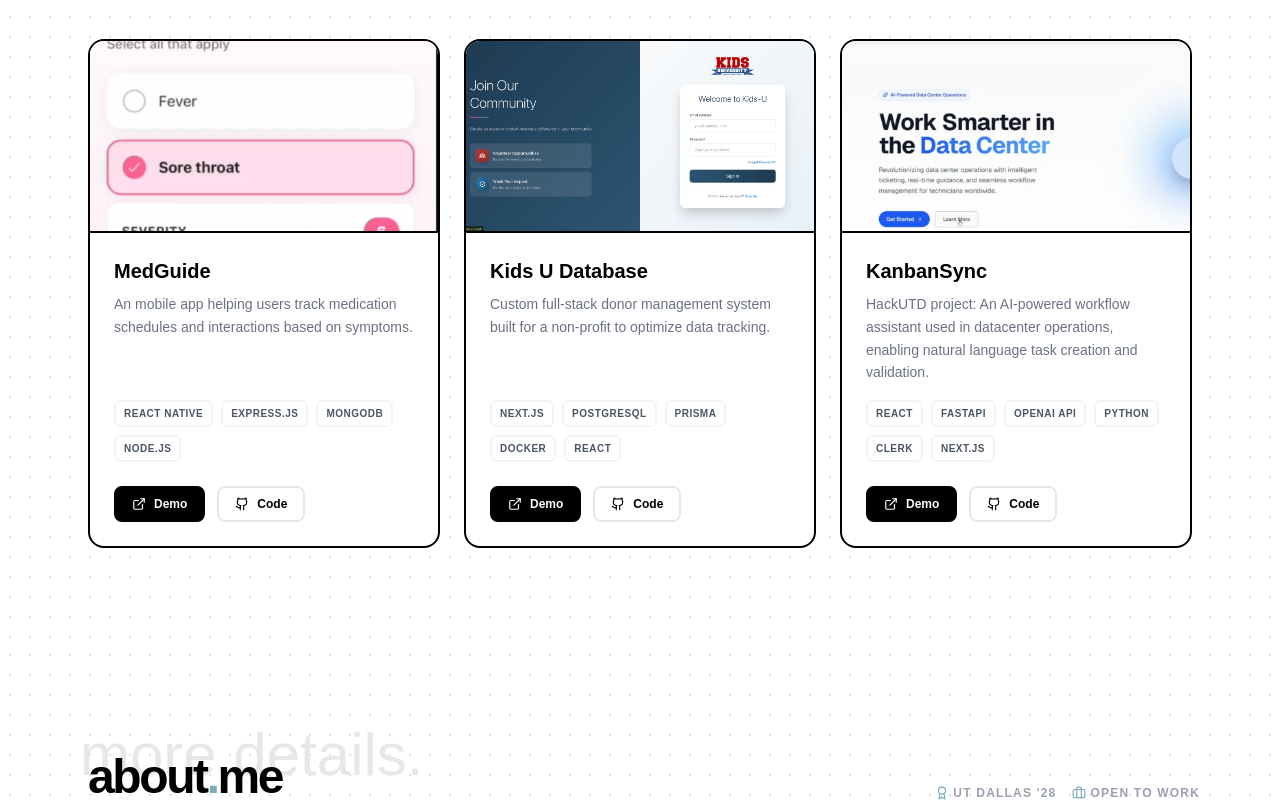
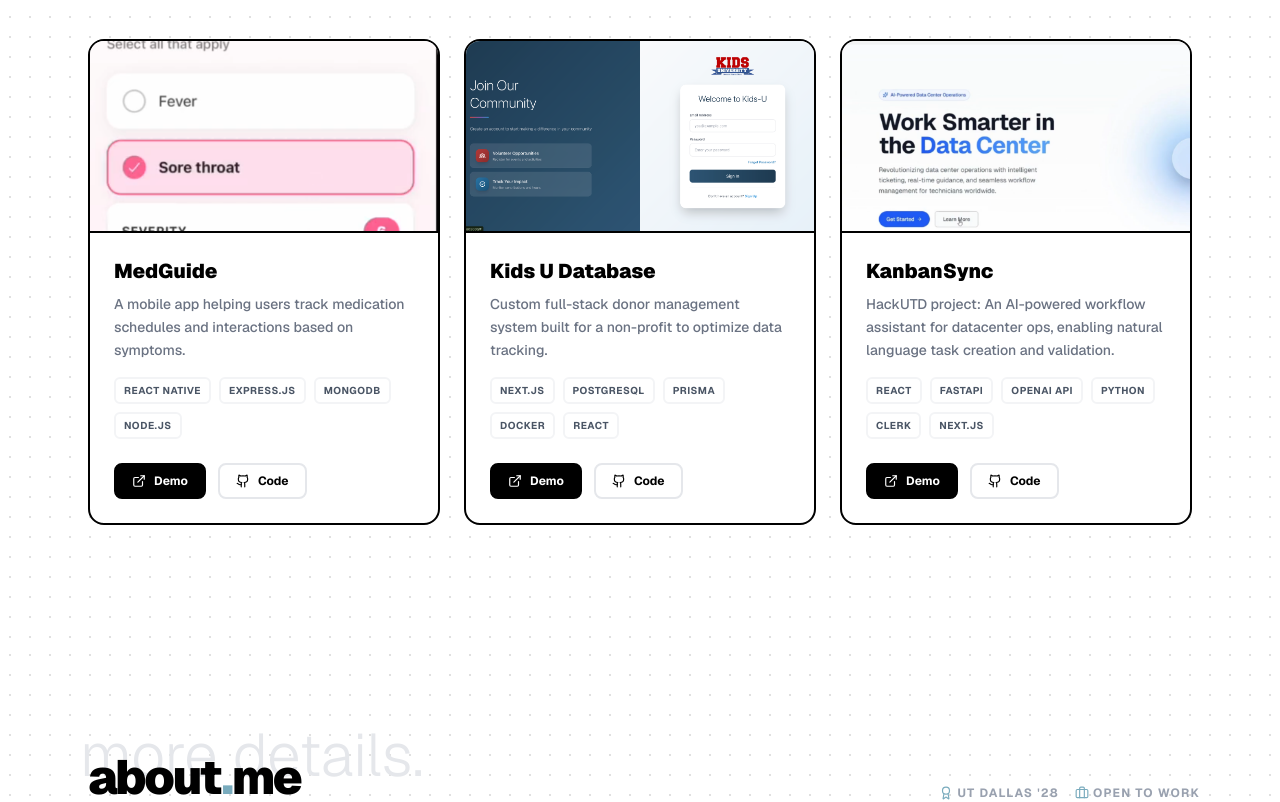
Before and after one commit to nidarath/porfolio, a Next.js app: page / in a window 1280 px wide. Shown: the part 955-1757 px from the top of the page. Built offline with nearby package versions, Linux system fonts and the light colour scheme.

Commit message:
refactor: performance improvements and codebase cleanup

```diff
--- a/app/globals.css
+++ b/app/globals.css
@@ -25,6 +25,6 @@ html {
 body {
   background: var(--background);
   color: var(--foreground);
-  font-family: Arial, Helvetica, sans-serif;
+  font-family: var(--font-geist-sans), Arial, sans-serif;
   cursor: none !important;
 }
--- a/app/layout.tsx
+++ b/app/layout.tsx
@@ -27,7 +27,7 @@ export default function RootLayout({
 }) {
   return (
     <html lang="en">
-      <body>
+      <body className={`${geistSans.variable} ${geistMono.variable}`}>
         <CustomCursor />
         {children}
       </body>
--- a/app/projects/page.tsx
+++ b/app/projects/page.tsx
@@ -1,65 +1,7 @@
 "use client";
 import { motion } from "framer-motion";
 import { Github, ExternalLink, Lock, FolderOpen } from "lucide-react";
-
-const projects = [
-    {
-        title: "MedGuide",
-        description:
-            "A mobile app helping users track medication schedules and interactions based on symptoms.",
-        tech: ["React Native", "Express.js", "MongoDB", "Node.js"],
-        image: "/medguide.png",
-        liveLink: "https://youtu.be/vfM3Prxhggk",
-        repoLink: "https://github.com/Nsujatno/MedGuide",
-        tag: "Mobile",
-        year: "2024",
-    },
-    {
-        title: "Kids U Database",
-        description:
-            "Custom full-stack donor management system built for a non-profit to optimize data tracking.",
-        tech: ["Next.js", "PostgreSQL", "Prisma", "Docker", "React"],
-        image: "/kidsU.png",
-        liveLink: "https://youtu.be/xM_jzEvte0I",
-        repoLink:
-            "https://github.com/UTDallasEPICS/Kids-U-Donor-Volunteer-Database",
-        tag: "Full-Stack",
-        year: "2024",
-    },
-    {
-        title: "KanbanSync",
-        description:
-            "HackUTD project: An AI-powered workflow assistant for datacenter ops, enabling natural language task creation and validation.",
-        tech: ["React", "FastAPI", "OpenAI API", "Python", "Clerk", "Next.js"],
-        image: "/hackutd25.png",
-        liveLink: "https://www.youtube.com/watch?v=R-fUu01G1gE",
-        repoLink: "https://github.com/Nsujatno/hackutd25",
-        tag: "AI / Hackathon",
-        year: "2025",
-    },
-    {
-        title: "Minesweeper Together",
-        description:
-            "A real-time multiplayer minesweeper game where players collaborate or compete in shared lobby rooms.",
-        tech: ["Next.js", "Socket.io", "Node.js", "Express"],
-        image: null,
-        liveLink: null,
-        repoLink: "https://github.com/Nsujatno/minesweeper-together",
-        tag: "Game",
-        year: "2025",
-    },
-    {
-        title: "Portfolio",
-        description:
-            "The very site you're on. A minimal, animated developer portfolio built with Next.js and Framer Motion.",
-        tech: ["Next.js", "TypeScript", "Tailwind", "Framer Motion"],
-        image: null,
-        liveLink: "https://nida.dev",
-        repoLink: "https://github.com/Nsujatno/my-portfolio",
-        tag: "Design",
-        year: "2025",
-    },
-];
+import { projects } from "@/lib/projects";
 
 const tagColors: Record<string, string> = {
     Mobile: "bg-purple-50 text-purple-600 border-purple-200",
@@ -143,9 +85,9 @@ export default function ProjectsPage() {
                 animate="show"
                 className="relative z-10 px-6 pb-24 max-w-7xl mx-auto grid grid-cols-1 sm:grid-cols-2 lg:grid-cols-3 gap-5"
             >
-                {projects.map((project, index) => (
+                {projects.map((project) => (
                     <motion.div
-                        key={index}
+                        key={project.title}
                         variants={cardVariants}
                         whileHover={{ y: -5, boxShadow: "6px 6px 0px 0px #79ABBD" }}
                         className="group bg-white rounded-2xl border-2 border-gray-100 hover:border-black overflow-hidden flex flex-col transition-all duration-300"
--- a/components/contact.tsx
+++ b/components/contact.tsx
@@ -1,5 +1,5 @@
 "use client";
-import { useState } from "react";
+import { useState, useRef, useEffect } from "react";
 import { motion } from "framer-motion";
 import { Mail, Github, Linkedin, Copy, Check, ArrowUpRight } from "lucide-react";
 
@@ -10,11 +10,15 @@ const socials = [
 
 export default function Contact() {
   const [copied, setCopied] = useState(false);
+  const copyTimer = useRef<ReturnType<typeof setTimeout> | null>(null);
+
+  useEffect(() => () => { if (copyTimer.current) clearTimeout(copyTimer.current); }, []);
 
   const copyEmail = () => {
     navigator.clipboard.writeText("nidarzx@gmail.com");
     setCopied(true);
-    setTimeout(() => setCopied(false), 2000);
+    if (copyTimer.current) clearTimeout(copyTimer.current);
+    copyTimer.current = setTimeout(() => setCopied(false), 2000);
   };
 
   return (
--- a/components/cursor.tsx
+++ b/components/cursor.tsx
@@ -42,7 +42,7 @@ export default function CustomCursor() {
       cursorX.set(e.clientX);
       cursorY.set(e.clientY);
 
-      // Only trigger a React re-render when hover state actually changes
+      // only trigger a React re-render when hover state actually changes
       const clickable = isClickable(e.target as HTMLElement);
       if (clickable !== hoverRef.current) {
         hoverRef.current = clickable;
--- a/components/footer.tsx
+++ b/components/footer.tsx
@@ -1,4 +1,4 @@
-"use client";
+
 
 export default function Footer() {
   return (
--- a/components/project.tsx
+++ b/components/project.tsx
@@ -1,33 +1,7 @@
 "use client";
 import { motion } from "framer-motion";
 import { Github, ExternalLink, ArrowRight } from "lucide-react";
-
-const projects = [
-  {
-    title: "MedGuide",
-    description: "An mobile app helping users track medication schedules and interactions based on symptoms.",
-    tech: ["React Native", "Express.js", "MongoDB", "Node.js"],
-    image: "medguide.png",
-    liveLink: "https://youtu.be/vfM3Prxhggk",
-    repoLink: "https://github.com/Nsujatno/MedGuide",
-  },
-  {
-    title: "Kids U Database",
-    description: "Custom full-stack donor management system built for a non-profit to optimize data tracking.",
-    tech: ["Next.js", "PostgreSQL", "Prisma", "Docker", "React"],
-    image: "kidsU.png",
-    liveLink: "https://youtu.be/xM_jzEvte0I",
-    repoLink: "https://github.com/UTDallasEPICS/Kids-U-Donor-Volunteer-Database",
-  },
-  {
-    title: "KanbanSync",
-    description: "HackUTD project: An AI-powered workflow assistant used in datacenter operations, enabling natural language task creation and validation.",
-    tech: ["React", "FastAPI", "OpenAI API", "Python", "Clerk", "Next.js"],
-    image: "hackutd25.png",
-    liveLink: "https://www.youtube.com/watch?v=R-fUu01G1gE",
-    repoLink: "https://github.com/Nsujatno/hackutd25",
-  },
-];
+import { featuredProjects } from "@/lib/projects";
 
 export default function Project() {
   return (
@@ -72,9 +46,9 @@ export default function Project() {
       </div>
 
       <div className="grid grid-cols-1 md:grid-cols-3 gap-6 px-6 max-w-6xl w-full relative z-10">
-        {projects.map((project, index) => (
+        {featuredProjects.map((project, index) => (
           <motion.div
-            key={index}
+            key={project.title}
             initial={{ opacity: 0, y: 30 }}
             whileInView={{ opacity: 1, y: 0 }}
             viewport={{ once: true }}
--- /dev/null
+++ b/lib/projects.ts
@@ -0,0 +1,71 @@
+export type Project = {
+  title: string;
+  description: string;
+  tech: string[];
+  image: string | null;
+  liveLink: string | null;
+  repoLink: string | null;
+  tag: string;
+  year: string;
+};
+
+export const projects: Project[] = [
+  {
+    title: "MedGuide",
+    description:
+      "A mobile app helping users track medication schedules and interactions based on symptoms.",
+    tech: ["React Native", "Express.js", "MongoDB", "Node.js"],
+    image: "/medguide.png",
+    liveLink: "https://youtu.be/vfM3Prxhggk",
+    repoLink: "https://github.com/Nsujatno/MedGuide",
+    tag: "Mobile",
+    year: "2024",
+  },
+  {
+    title: "Kids U Database",
+    description:
+      "Custom full-stack donor management system built for a non-profit to optimize data tracking.",
+    tech: ["Next.js", "PostgreSQL", "Prisma", "Docker", "React"],
+    image: "/kidsU.png",
+    liveLink: "https://youtu.be/xM_jzEvte0I",
+    repoLink: "https://github.com/UTDallasEPICS/Kids-U-Donor-Volunteer-Database",
+    tag: "Full-Stack",
+    year: "2024",
+  },
+  {
+    title: "KanbanSync",
+    description:
+      "HackUTD project: An AI-powered workflow assistant for datacenter ops, enabling natural language task creation and validation.",
+    tech: ["React", "FastAPI", "OpenAI API", "Python", "Clerk", "Next.js"],
+    image: "/hackutd25.png",
+    liveLink: "https://www.youtube.com/watch?v=R-fUu01G1gE",
+    repoLink: "https://github.com/Nsujatno/hackutd25",
+    tag: "AI / Hackathon",
+    year: "2025",
+  },
+  {
+    title: "Minesweeper Together",
+    description:
+      "A real-time multiplayer minesweeper game where players collaborate or compete in shared lobby rooms.",
+    tech: ["Next.js", "Socket.io", "Node.js", "Express"],
+    image: null,
+    liveLink: null,
+    repoLink: "https://github.com/Nsujatno/minesweeper-together",
+    tag: "Game",
+    year: "2025",
+  },
+  {
+    title: "Portfolio",
+    description:
+      "The very site you're on. A minimal, animated developer portfolio built with Next.js and Framer Motion.",
+    tech: ["Next.js", "TypeScript", "Tailwind", "Framer Motion"],
+    image: null,
+    liveLink: "https://nida.dev",
+    repoLink: "https://github.com/Nsujatno/my-portfolio",
+    tag: "Design",
+    year: "2025",
+  },
+];
+
+// The 3 featured projects shown on the main page
+export const featuredProjects = projects.slice(0, 3);
```
